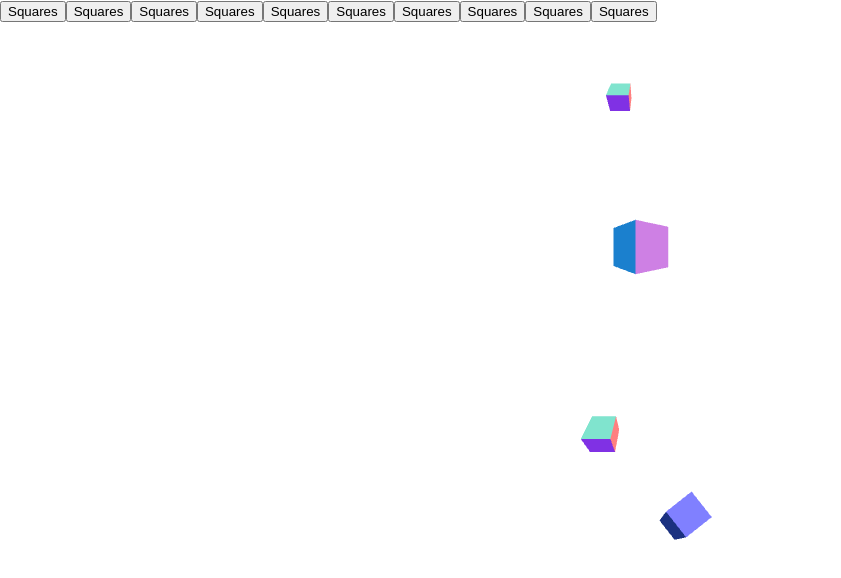
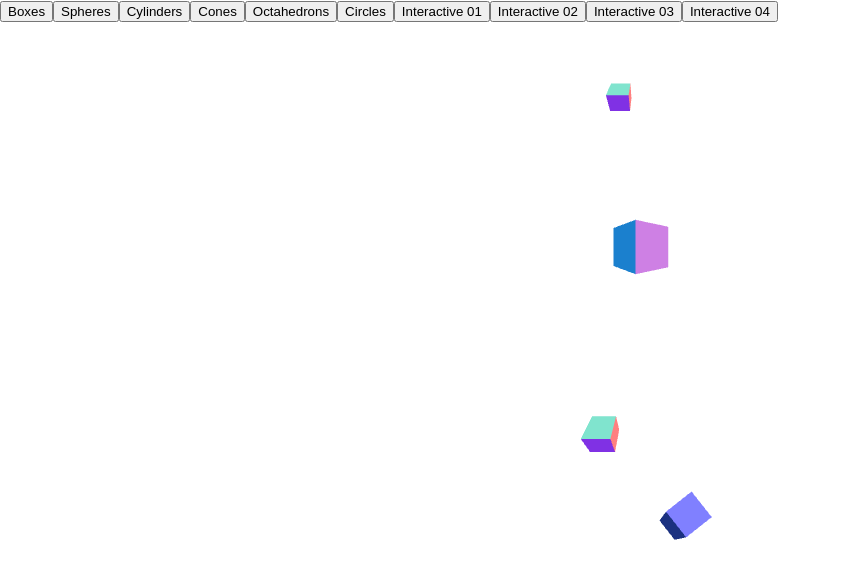
Before and after one commit to Jorge-Neves/my-first-threejs-project, a React (Create React App) app: page / in a window 1280 px wide. Shown: the top 578 px of the page, without its empty margins (0-841 px from the left). Built offline with nearby package versions, Linux system fonts and the light colour scheme.

Commit message:
Add labels to navbar options

```diff
--- a/src/components/Navbar.js
+++ b/src/components/Navbar.js
@@ -4,34 +4,34 @@ const Navbar = ({ sceneHandler }) => {
   return (
     <nav>
       <button type="button" onClick={() => sceneHandler("01")}>
-        Squares
+        Boxes
       </button>
       <button type="button" onClick={() => sceneHandler("02")}>
-        Squares
+        Spheres
       </button>
       <button type="button" onClick={() => sceneHandler("03")}>
-        Squares
+        Cylinders
       </button>
       <button type="button" onClick={() => sceneHandler("04")}>
-        Squares
+        Cones
       </button>
       <button type="button" onClick={() => sceneHandler("05")}>
-        Squares
+        Octahedrons
       </button>
       <button type="button" onClick={() => sceneHandler("06")}>
-        Squares
+        Circles
       </button>
       <button type="button" onClick={() => sceneHandler("07")}>
-        Squares
+        Interactive 01
       </button>
       <button type="button" onClick={() => sceneHandler("08")}>
-        Squares
+        Interactive 02
       </button>
       <button type="button" onClick={() => sceneHandler("09")}>
-        Squares
+        Interactive 03
       </button>
       <button type="button" onClick={() => sceneHandler("10")}>
-        Squares
+        Interactive 04
       </button>
     </nav>
   );
```
